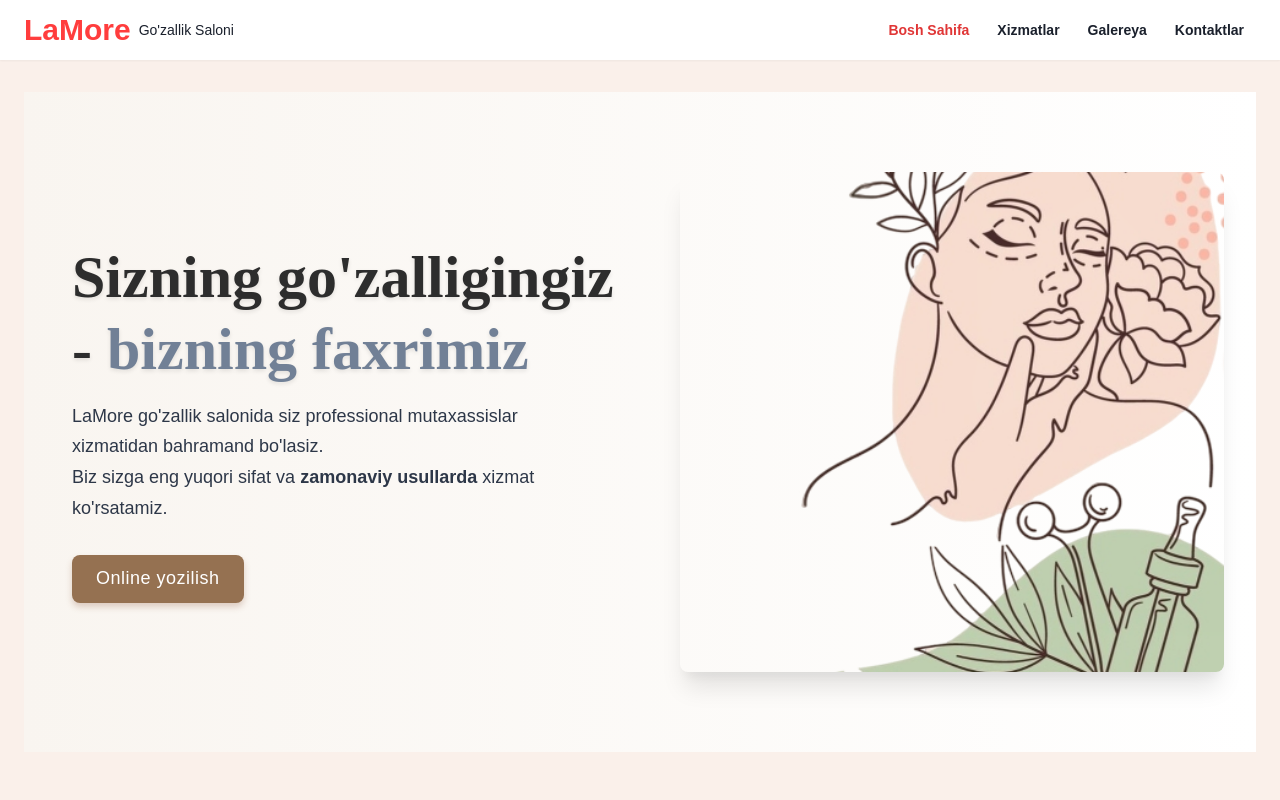
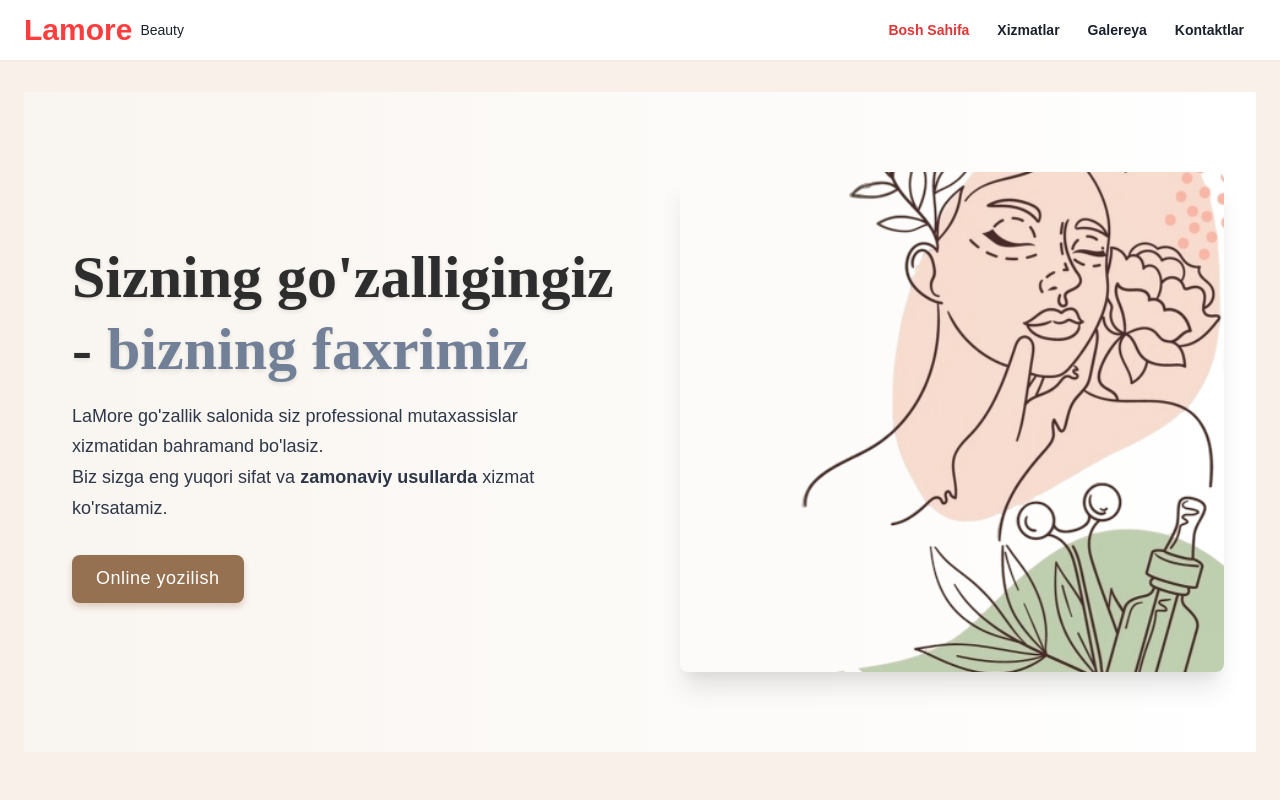
Before and after one commit to Samandarcodee/lamore-beauty, a React (Vite) app: page / in a window 1280 px wide. Shown: the top 800 px of the page. Built offline with nearby package versions, Linux system fonts and the light colour scheme.

Commit message:
Update Header.jsx

```diff
--- a/src/components/Header.jsx
+++ b/src/components/Header.jsx
@@ -29,10 +29,10 @@ const Header = ({ activeTab, setActiveTab }) => {
       >
         <Flex align="center">
           <Heading as="h1" size="lg" color="brand.500" fontFamily="heading">
-            LaMore
+            Lamore
           </Heading>
-          <Box ml={2} fontSize="sm" color="secondary.500">
-            Go'zallik Saloni
+          <Box ml={2} fontSize="sm" color="Gray.500">
+            Beauty
           </Box>
         </Flex>
 
```
